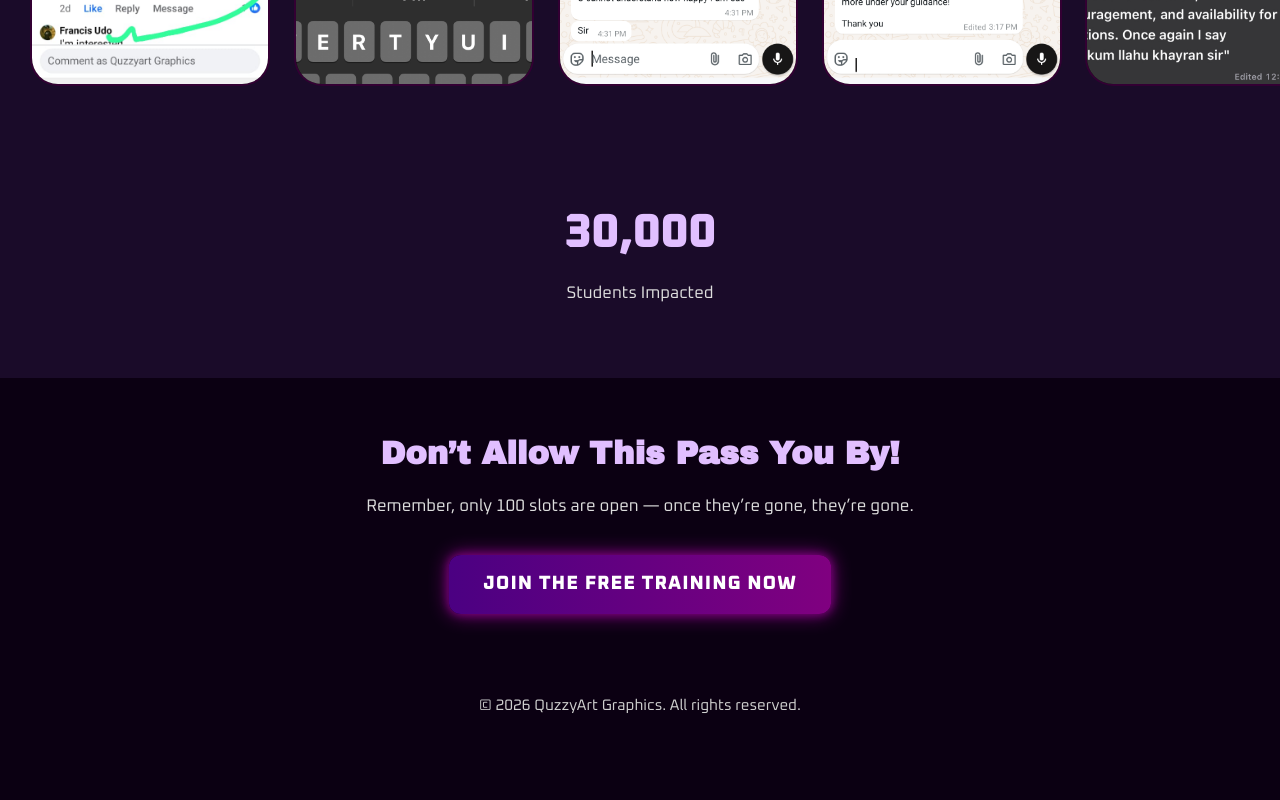
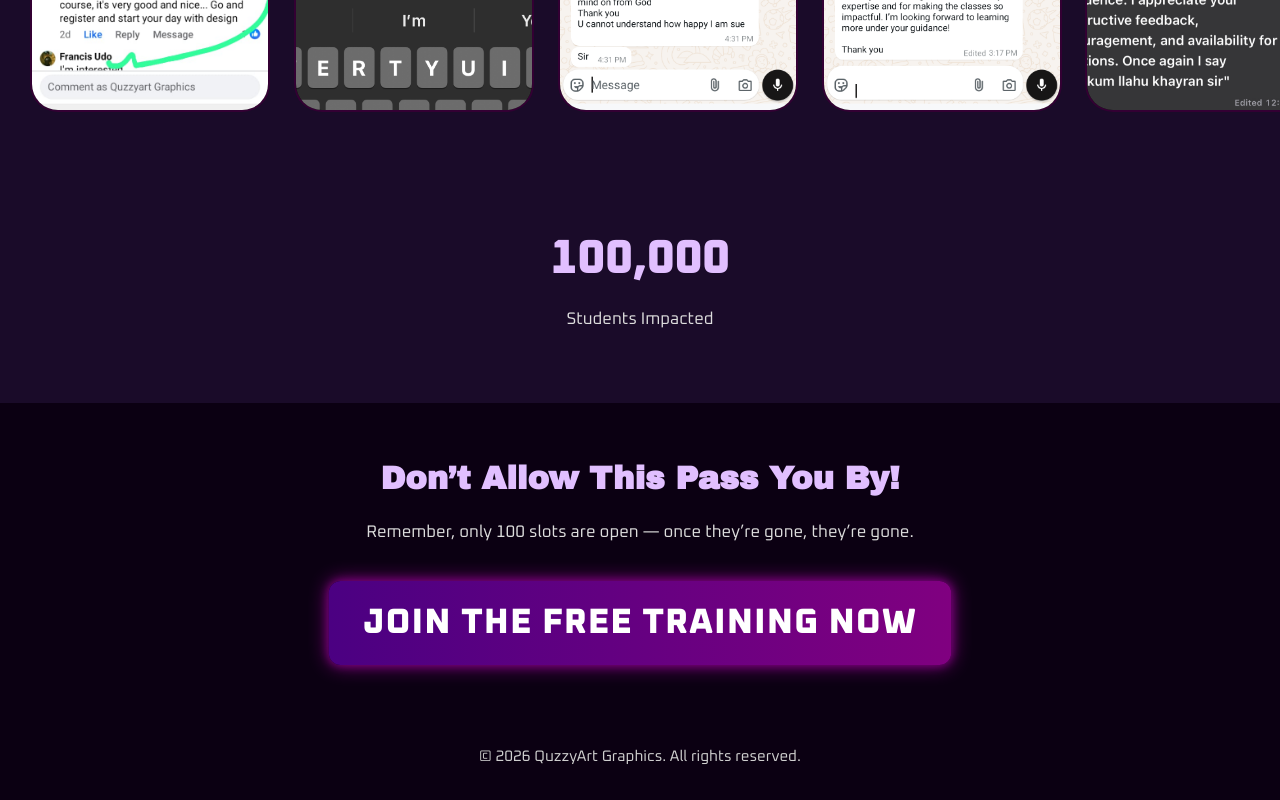
Before and after one commit to deewebdev1/Quzzyart1, a plain HTML site: page index.html in a window 1280 px wide. Shown: the part 1499-2299 px from the top of the page. Before the commit the page ends 2247 px from the top, so only its background shows below. Drawn offline with nearby package versions, Linux system fonts and the light colour scheme.

Commit message:
Update index.html

```diff
--- a/index.html
+++ b/index.html
@@ -58,7 +58,7 @@
       display:inline-block;
       margin-top:25px;
       padding:14px 34px;
-      font-size:1.2rem;
+      font-size:2.2rem;
       font-weight:800;
       color:#fff;
       background: linear-gradient(90deg, var(--purple-dark), var(--purple-mid));
@@ -229,7 +229,7 @@
       if (!started && window.scrollY > offsetTop) {
         started = true;
         let count = 0;
-        const target = 30000;
+        const target = 100000;
         const duration = 2000;
         const increment = Math.ceil(target / (duration / 20));
         const interval = setInterval(() => {
```
